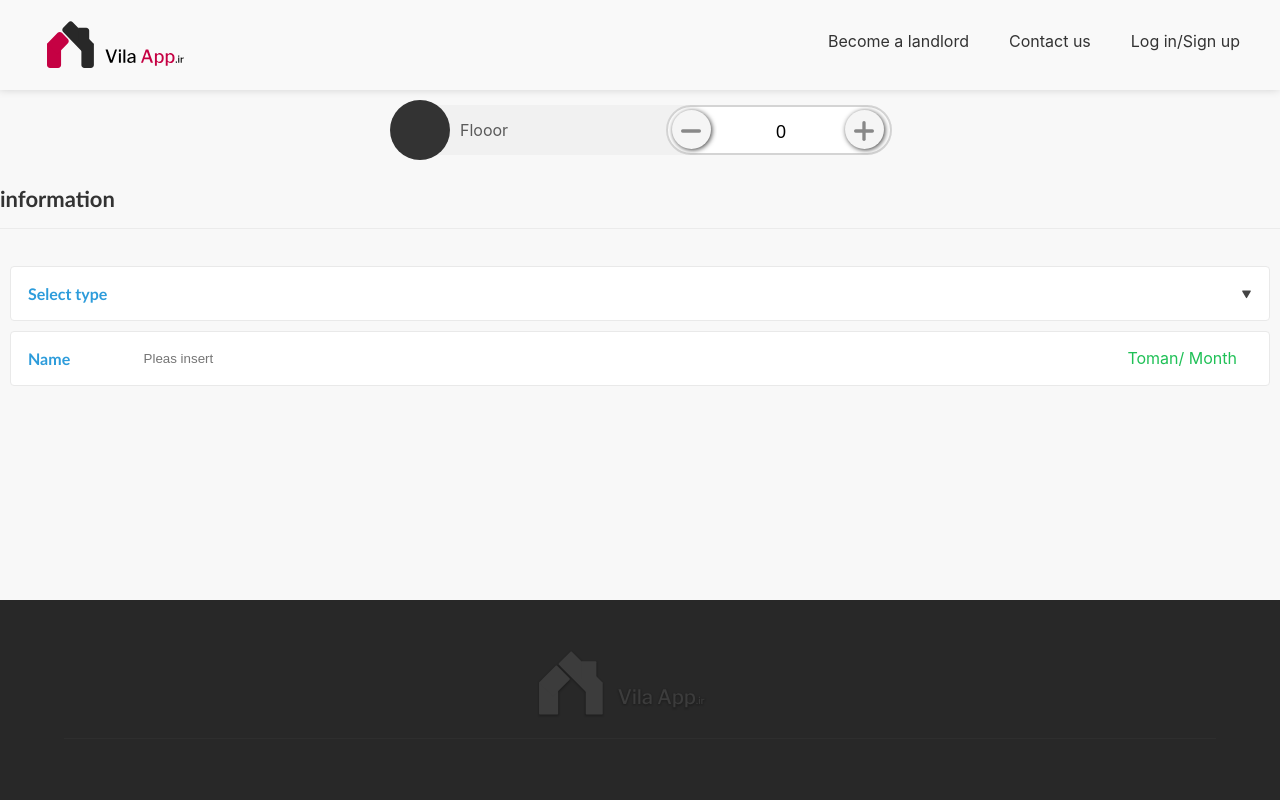
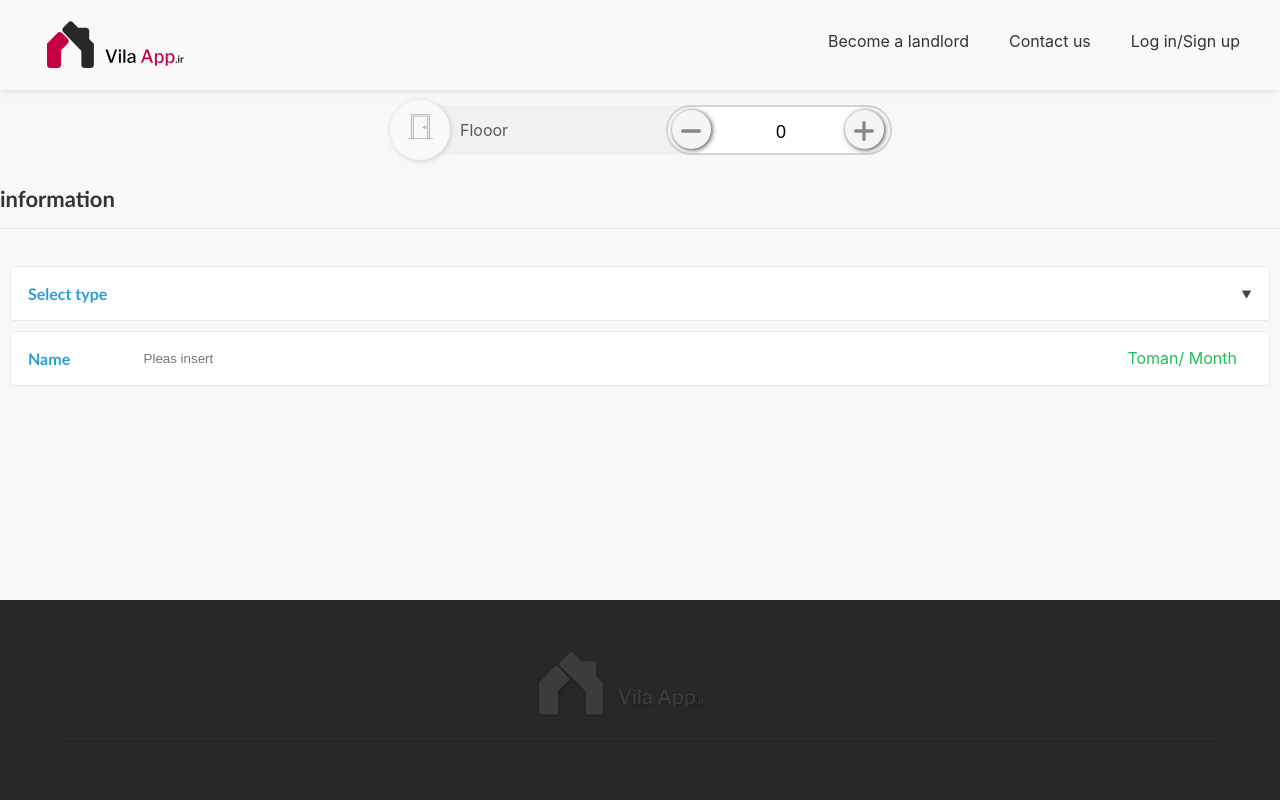
Before and after one commit to arasico/vilaapp, a React (Create React App) app: page /test in a window 1280 px wide. Shown: the top 800 px of the page. Built offline with nearby package versions, Linux system fonts and the light colour scheme.

Commit message:
spiner opartor is fixed

```diff
--- a/src/en/components/common/optionDetails/optionDetails.js
+++ b/src/en/components/common/optionDetails/optionDetails.js
@@ -7,6 +7,8 @@ import   './style.css';
 
 import minus from '../../../../assets/icons/minus.svg'
 import pluse from '../../../../assets/icons/pluse.svg'
+
+import Rooms from '../../../../assets/icons/rooms.svg'
 
 class OptionDetails extends Component {
     constructor(props) {
@@ -56,7 +58,9 @@ handleChange(event) {
             <div className="options-container">
                 <div className="options-rol-silver">
                     <div style={{position:"absolute"}}>
-                        <div className="options-icon-container"></div>
+                        <div className="options-icon-container">
+                            <img src={this.props.img}  className="img-option-props" alt="roome" />
+                        </div>
                     </div>
                     <div className="options-label-container" >
                         <span>Flooor</span>
--- a/src/en/components/common/optionDetails/style.css
+++ b/src/en/components/common/optionDetails/style.css
@@ -9,11 +9,15 @@
 }
 
 .options-icon-container{
-    background-color: #333;
+    background-color: #F9F9F9;
     width: 60px;
     height: 60px;
     border-radius: 100px;
     margin-top: -5px;
+    text-align: center;
+    -webkit-box-shadow: 1px 1px 5px 0px rgba(191, 191, 191, 0.75);
+    -moz-box-shadow: 1px 1px 5px 0px rgba(191, 191, 191, 0.75);
+    box-shadow: 1px 1px 5px 0px rgba(191, 191, 191, 0.75);
 
 }
 
@@ -88,3 +92,11 @@
     background-color: rgb(202, 202, 202);
 
 }
+
+.img-option-props{
+    text-align: center;
+    width: 25px;
+    height: 25px;
+    vertical-align: middle;
+
+}
--- a/src/en/container/testComponent/test.js
+++ b/src/en/container/testComponent/test.js
@@ -7,6 +7,7 @@ import SubTitle from '../../components/common/subTitle/subTitle';
 import Droplist from '../../components/common/typeOfDropList/typeOfDropList';
 import OptionDetails from '../../components/common/optionDetails/optionDetails';
 
+import Rooms from '../../../assets/icons/rooms.svg'
 
 
 
@@ -20,7 +21,7 @@ class TestComponent extends Component {
         return (
             <div className="test-container">
                  <div style={{width:500, margin:'auto'}}>
-                    <OptionDetails />
+                    <OptionDetails img={Rooms} />
                  </div>
 
                     <SubTitle label="information" />
```
Also changed, not shown: src/assets/icons/rooms.svg (added).
